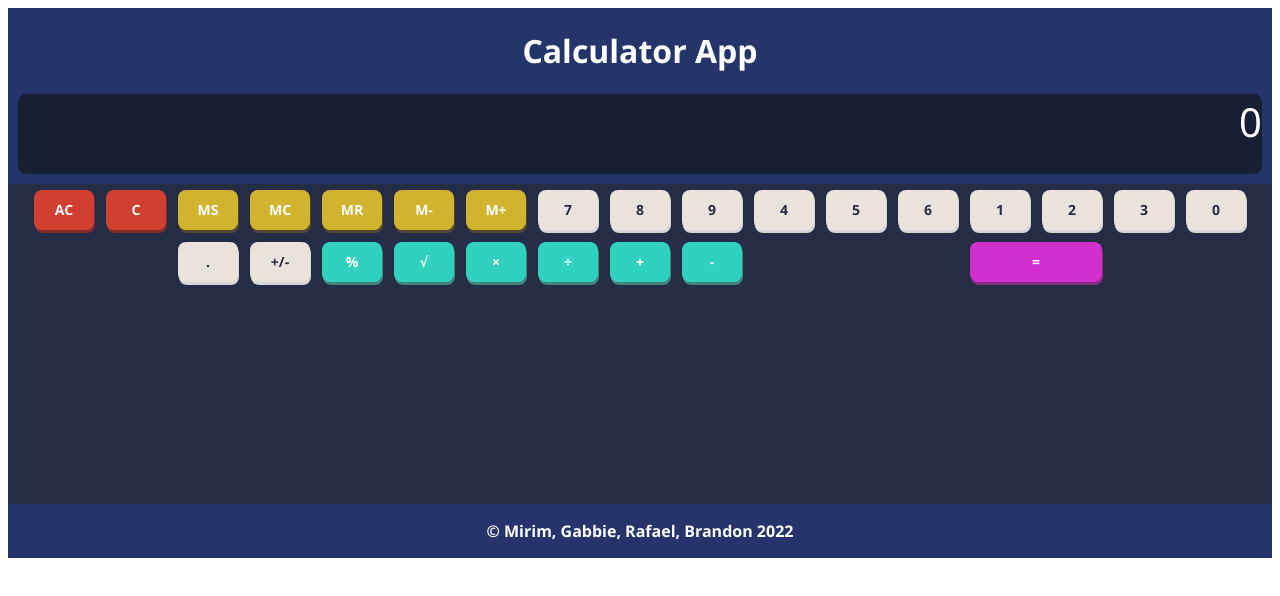
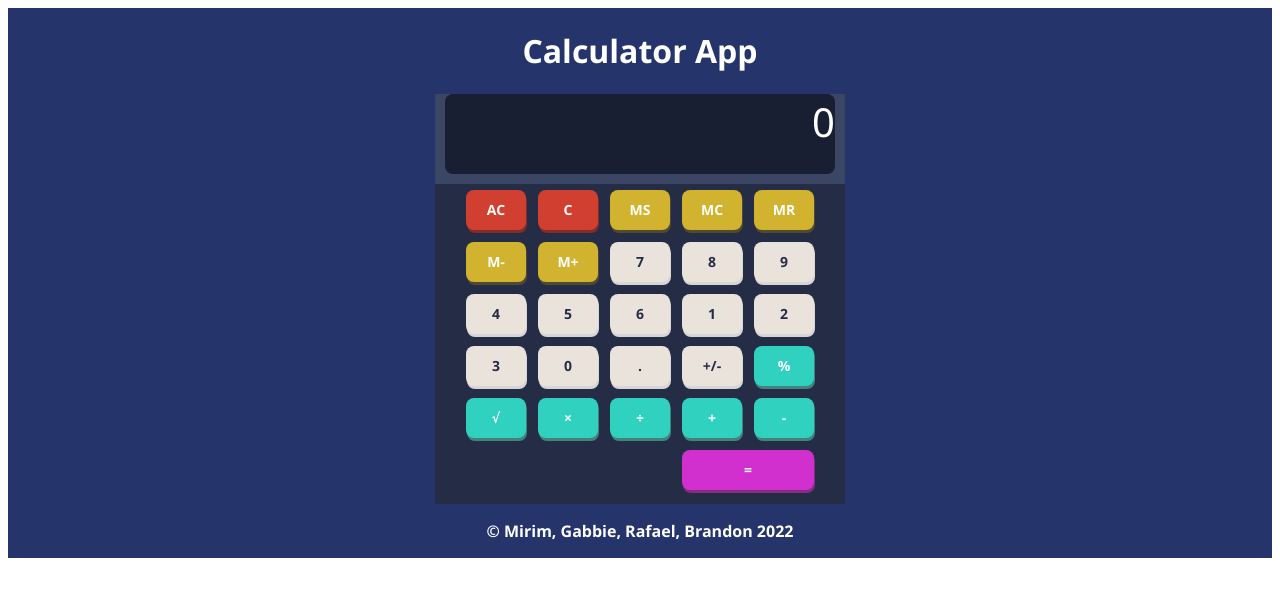
Before and after one commit to gbads/calculator-app, a React (Create React App) app: page / in a window 1280 px wide. Shown: the top 596 px of the page. Built offline with nearby package versions, Linux system fonts and the light colour scheme.

Commit message:
update screen css

```diff
--- a/src/components/Main.js
+++ b/src/components/Main.js
@@ -98,7 +98,7 @@ const Main = () => {
   };
 
   return (
-    <main>
+    <main className="main">
       <section className="screen">
         <Screen textToDisplay={screen} />
       </section>
```
Also changed, not shown: src/styles/Button.css (+0 -12 lines).
